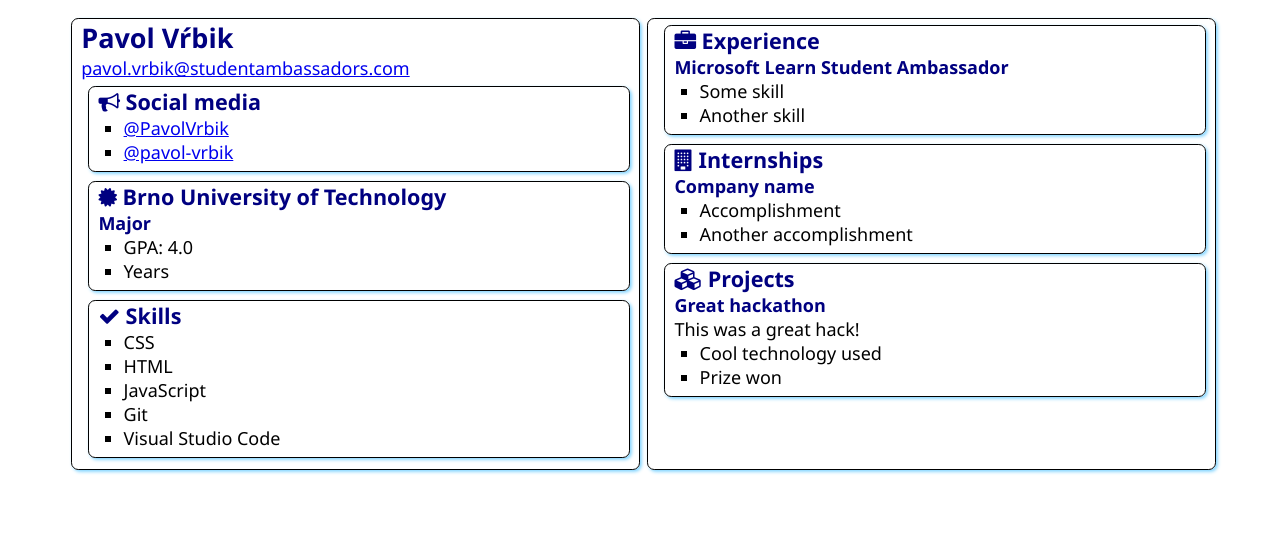
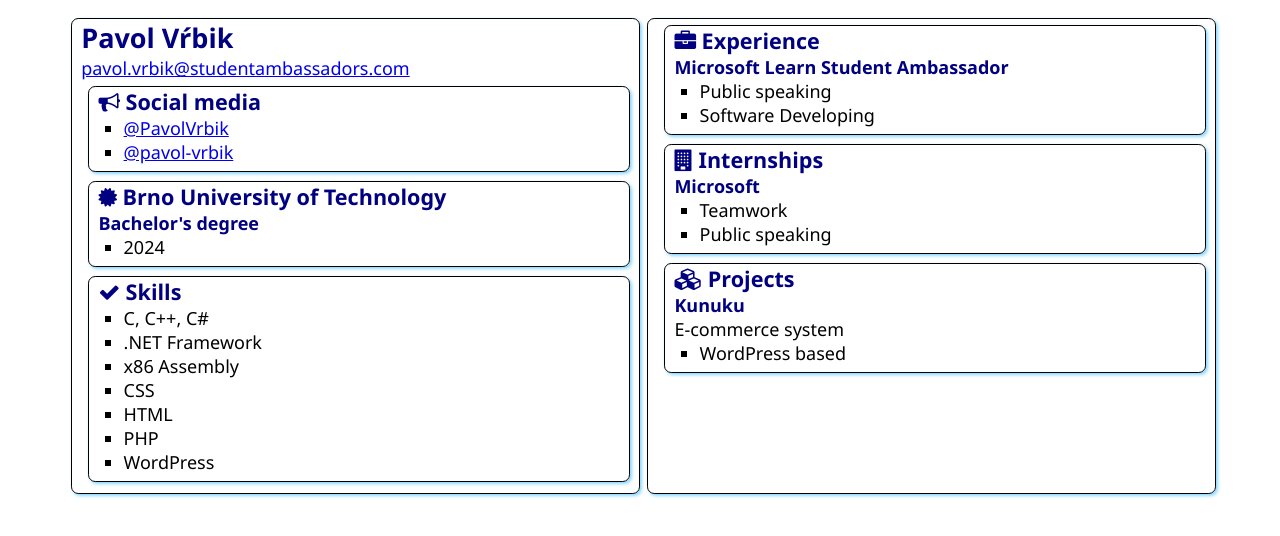
Before and after one commit to PavolVrbik/SATechnicalOnboarding, a plain HTML site: page src/index.html in a window 1280 px wide. Drawn offline with Linux system fonts and the light colour scheme.

Commit message:
Update index.html

```diff
--- a/src/index.html
+++ b/src/index.html
@@ -32,10 +32,9 @@
                         <i class="fa fa-certificate" aria-hidden="true"></i>
                         Brno University of Technology
                     </h2>
-                    <h3>Major</h3>
+                    <h3>Bachelor's degree</h3>
                     <ul>
-                        <li>GPA: 4.0</li>
-                        <li>Years</li>
+                        <li>2024</li>
                     </ul>
                 </div>
             </section>
@@ -46,11 +45,13 @@
                     Skills
                 </h2>
                 <ul>
+                    <li>C, C++, C#</li>
+                    <li>.NET Framework</li>
+                    <li>x86 Assembly</li>
                     <li>CSS</li>
                     <li>HTML</li>
-                    <li>JavaScript</li>
-                    <li>Git</li>
-                    <li>Visual Studio Code</li>
+                    <li>PHP</li>
+                    <li>WordPress</li>
                 </ul>
             </section>
         </article>
@@ -62,8 +63,8 @@
                 </h2>
                 <h3>Microsoft Learn Student Ambassador</h3>
                 <ul>
-                    <li>Some skill</li>
-                    <li>Another skill</li>
+                    <li>Public speaking</li>
+                    <li>Software Developing</li>
                 </ul>
             </section>
             <section class="box">
@@ -72,10 +73,10 @@
                     Internships
                 </h2>
 
-                <h3>Company name</h3>
+                <h3>Microsoft</h3>
                 <ul>
-                    <li>Accomplishment</li>
-                    <li>Another accomplishment</li>
+                    <li>Teamwork</li>
+                    <li>Public speaking</li>
                 </ul>
             </section>
             <section class="box">
@@ -84,11 +85,10 @@
                     Projects
                 </h2>
 
-                <h3>Great hackathon</h3>
-                <div>This was a great hack!</div>
+                <h3>Kunuku</h3>
+                <div>E-commerce system</div>
                 <ul>
-                    <li>Cool technology used</li>
-                    <li>Prize won</li>
+                    <li>WordPress based</li>
                 </ul>
             </section>
         </article>
```
